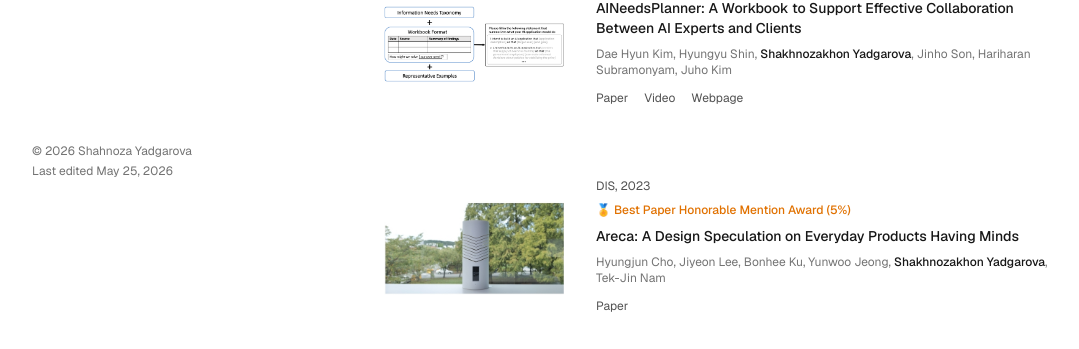
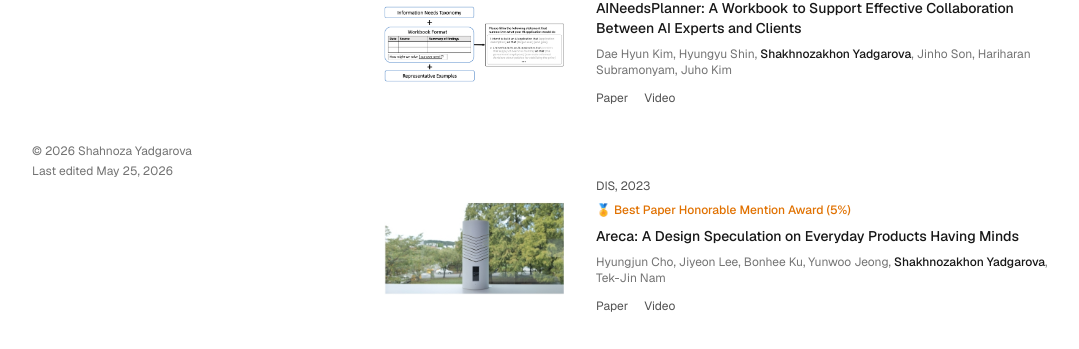
Before and after one commit to shahnozayadgar/noza, a Next.js app: page / in a window 1280 px wide. Shown: the part 661-1010 px from the top of the page, without its empty margins (128-1207 px from the left). Built offline with nearby package versions, Linux system fonts and the light colour scheme.

Commit message:
added links for paper, video, and webpage

```diff
--- a/content/publications.ts
+++ b/content/publications.ts
@@ -27,9 +27,9 @@ export const publications: Publication[] = [
     ],
     image: "/images/publications/plantogether.png",
     links: [
-      { label: "Paper", href: "#" },
-      { label: "Video", href: "#" },
-      { label: "Webpage", href: "#" },
+      { label: "Paper", href: "https://dl.acm.org/doi/full/10.1145/3706598.3714044" },
+      { label: "Video", href: "https://dhkim16.github.io/plan-together/mp4/video.mp4" },
+      { label: "Webpage", href: "https://plantogether.kixlab.org/" },
     ],
   },
   {
@@ -41,9 +41,8 @@ export const publications: Publication[] = [
     authors: ["Dae Hyun Kim", "Hyungyu Shin", "Shakhnozakhon Yadgarova", "Jinho Son", "Hariharan Subramonyam", "Juho Kim"],
     image: "/images/publications/aineedsplanner.png",
     links: [
-      { label: "Paper", href: "#" },
-      { label: "Video", href: "#" },
-      { label: "Webpage", href: "#" },
+      { label: "Paper", href: "https://dl.acm.org/doi/abs/10.1145/3643834.3661577" },
+      { label: "Video", href: "https://dhkim16.github.io/ai-needs-planner/mp4/preview.mp4" },
     ],
   },
   {
@@ -62,7 +61,8 @@ export const publications: Publication[] = [
     image: "/images/publications/areca.png",
     award: "Best Paper Honorable Mention Award (5%)",
     links: [
-      { label: "Paper", href: "#" },
+      { label: "Paper", href: "https://dl.acm.org/doi/abs/10.1145/3563657.3596002" },
+      { label: "Video", href: "https://www.youtube.com/watch?v=7ZBoIbG43ys" },
     ],
   },
 ];
```
Also changed, not shown: 1 other file (tests, documents, lock files or other folders).
